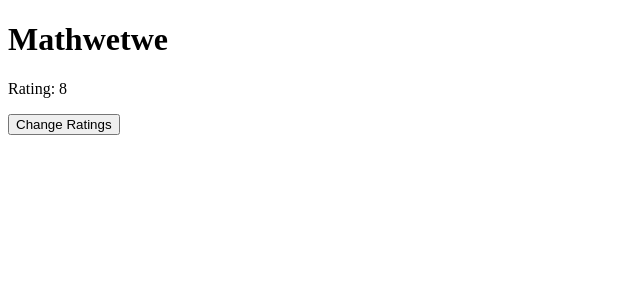
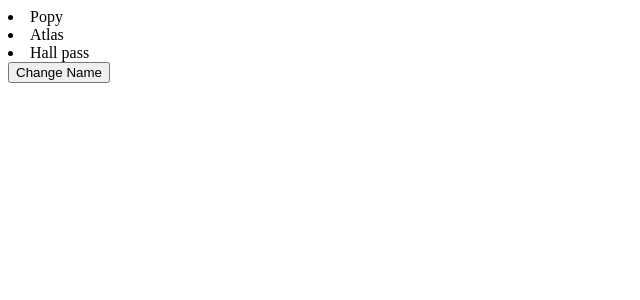
Before and after one commit to boikhutsodev/rectpct, a React (Vite) app in the folder product-app/: page / in a window 1280 px wide. Shown: the top 300 px of the page, without its empty margins (0-640 px from the left). Built offline with nearby package versions, Linux system fonts and the light colour scheme.

Commit message:
Updated App component to manage an array of movies instead of a single movie, and modified handleClick to update a specific movie's title and rating.

```diff
--- a/product-app/src/App.jsx
+++ b/product-app/src/App.jsx
@@ -4,24 +4,26 @@ import React from "react";
 import { useState } from "react";
 
 function App() {
-  const [movie, setMovies] = useState({
-    title: "Mathwetwe",
-    retings: 8,
-  });
+  const [movies, setMovies] = useState([
+    { id: 1, title: "Popy", ratings: 6 },
+    { id: 2, title: "Atlas", ratings: 9 },
+    { id: 3, title: "Hall pass", ratings: 4 },
+  ]);
 
   const handleClick = () => {
-    // const copyMovie = {
-    //   ...movie,
-    //   retings: 10,
-    // };
-    setMovies({ ...movie, retings: 10 });
+    setMovies(
+      movies.map((m) =>
+        m.id === 3 ? { ...movies, title: "John Wick 4", ratings: 10 } : m
+      )
+    );
   };
 
   return (
     <>
-      <h1>{movie.title}</h1>
-      <p>Rating: {movie.retings}</p>
-      <button onClick={handleClick}>Change Ratings</button>
+      {movies.map((movie) => (
+        <li key={Math.random()}>{movie.title}</li>
+      ))}
+      <button onClick={handleClick}>Change Name</button>
     </>
   );
 }
```
